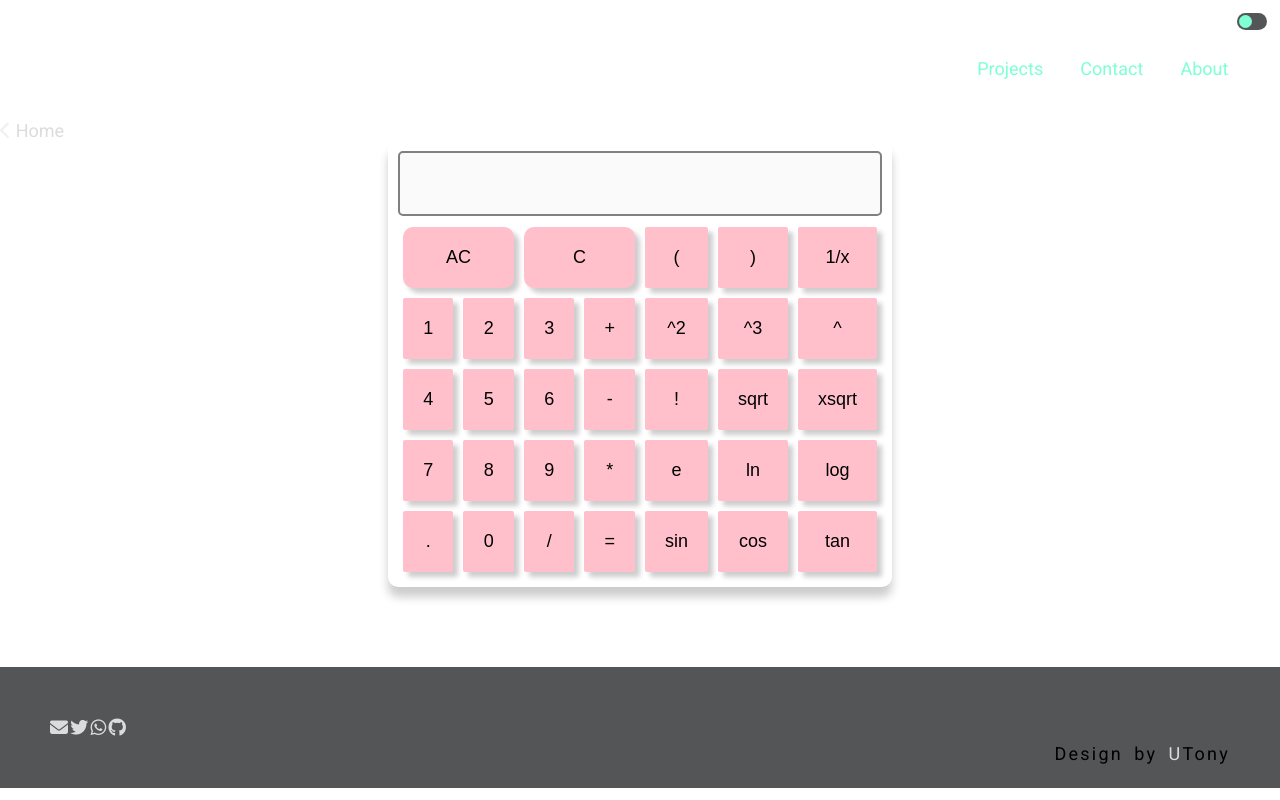
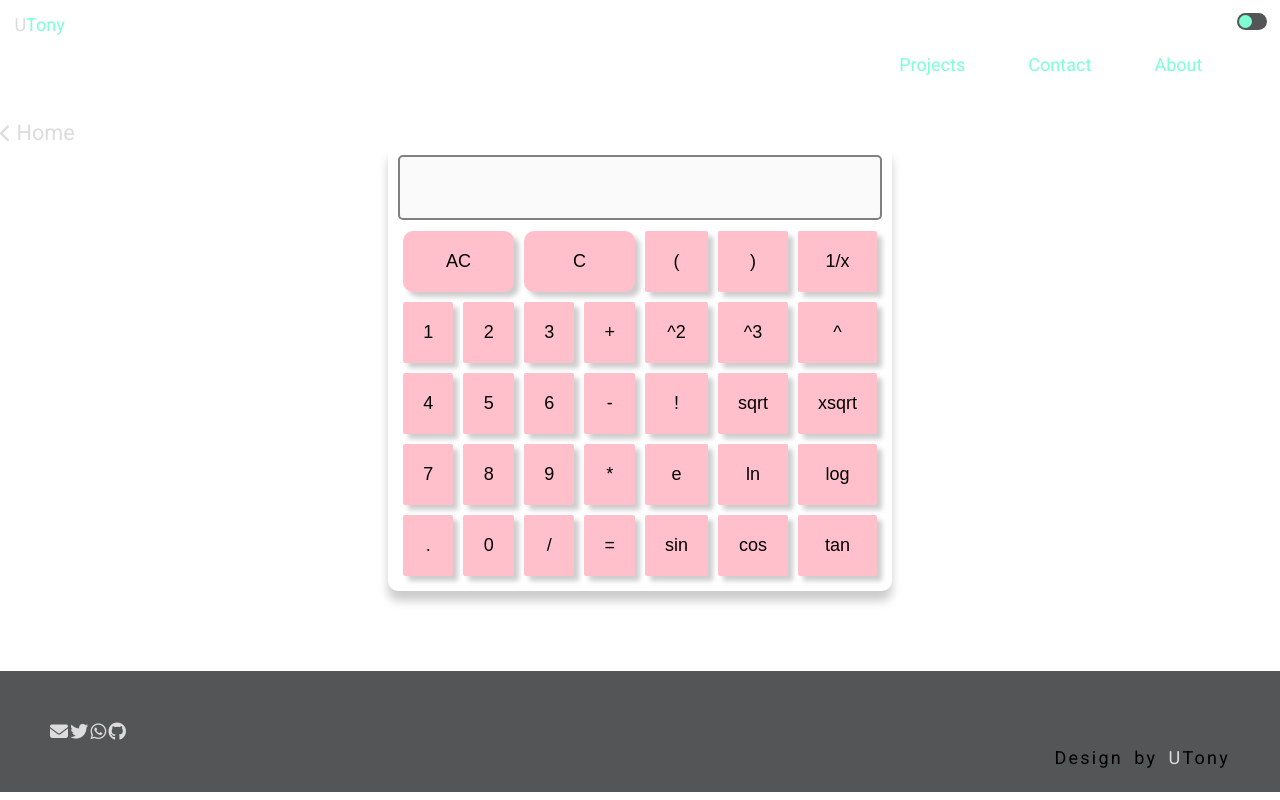
Before and after one commit to UtonyDev/utony-portfolio, a React (Vite) app: page /utonycalc in a window 1280 px wide. Built offline with nearby package versions, Linux system fonts and the light colour scheme.

Commit message:
fixed the logo animation and the dropdown menu on hover

```diff
--- a/src/App.css
+++ b/src/App.css
@@ -72,7 +72,7 @@ box-sizing: border-box;
     display: flex;
     position: fixed;
     justify-content: space-between;
-    top: 0;
+    top: 0 !important;
     width: 100%;
     box-shadow: 0px 2px 2px 0px rgba(0,0,0,0.1);
     z-index: 10000 !important;
@@ -108,15 +108,20 @@ box-sizing: border-box;
    transform: translateY(0) !important;
    transition: transform 1s ease-out;
 }
+.nmeFShow {
+   opacity: 1 !important;
+   transform: translateY(0) !important;
+   transition: transform 1s ease-out;
+}
 
 #icn {
    padding: 0.8em;
    color: var(--iconclr);
 }
  /* menu styles */
-#menurev {
+.menurev {
    position: fixed;
-   top: 3em;
+   top: 2.8em;
    height: 100vh;
    width: 93.25%;
    backdrop-filter: blur(5px);
@@ -131,7 +136,7 @@ box-sizing: border-box;
 .show {
    right: 0;
 }
-#menurev a {
+.menurev a {
    display: block;
    color: var(--aquamFont);
    text-decoration: none;
@@ -301,7 +306,7 @@ p {
 
 /* for medium mobile devices (Tablets) */
 @media screen and (min-width: 600px) {
-   #menurev {
+   .menurev {
       position: fixed;
       top: 3em;
       width: 95%;
@@ -312,7 +317,7 @@ p {
       overflow: hidden;
    }
    .hide {
-      height: 0 !important;
+      height: 100px !important;
       transition: height 1s !important;
    }
    .show {
@@ -333,10 +338,10 @@ p {
    .headr {
       box-shadow: 0px 0px 0px 0px rgba(0,0,0,0.1);
    }
-   #menurev {
+   .menupc {
       position: fixed;
-      top: 3em;
-      height: 5vh !important;
+      top: 2.8em !important;
+      height: auto !important;
       width: 100%;
       display: flex;
       justify-content: flex-end;
@@ -353,7 +358,11 @@ p {
    .show {
       right: 0 !important;
    }
-     #icn {
+   .scrlStatus {
+      top: 80px !important;
+   }
+
+      #icn {
    display: var(--hideContent);
    }
    #slsh {
@@ -363,23 +372,24 @@ p {
       display: var(--hideContent) !important;
    }
    .lnk {
-      margin-right: 30px;
+      margin-right: 56px;
    }
    .morecon {
       margin-left: -10px !important;
-      max-height: 0;
+      height: 0;
       position: absolute;
-      transition: max-height 1s ease;
+      transition: height .5s ease;
       overflow: hidden;
       padding: 0;
       border-radius: 5px;
+      background-color: var(--menuBar);
       box-shadow: 0 4px 30px rgba(0, 0, 0, 0.1); /* Light shadow */
    }
    .moreconv {
-      max-height: 1500px;
+      height: 125px;
       position: absolute;
-      transition: max-height 1s ease;
-      padding: 0;
+      transition: height padding .5s;
+      padding: 10px;
    }
    .more {
       padding: 15px !important;
--- a/src/App.jsx
+++ b/src/App.jsx
@@ -7,11 +7,22 @@ import Footer from './Components/footer';
 import './App.css';
 
 function App() {
+
+  const nameAnimation = () => {
+    setTimeout( () => {
+        const open = window.document.querySelectorAll(".hid");
+        for (let i = 0; i < open.length; i++) {
+            open[i].classList.replace("hid", "rev");
+        }
+    }, 0o0);
+}
+
+
   return (
     <Router>
-      <Header />
+      <Header nameAnimation={nameAnimation} />
       <Routes>
-        <Route path="*" element={<UHomePage />} />
+        <Route path="*" element={<UHomePage nameAnimation={nameAnimation} />} />
         <Route path="/utonycalc" element={<UTonyCalc />} />
       </Routes>
       <Footer />
--- a/src/Components/header.jsx
+++ b/src/Components/header.jsx
@@ -1,9 +1,18 @@
 import React, { PureComponent } from 'react';
 import { useState, useEffect } from 'react';
+import { useLocation } from 'react-router-dom';
 import { Link } from 'react-router-dom';
 import Togicon from './tog-icon/togicon';
 
-function Header() {
+function Header({ nameAnimation }) {
+  const [showDropdown1, setShowDropdown1] = useState(false);
+  const [showDropdown2, setShowDropdown2] = useState(false);
+  const pageLocation = useLocation();
+
+  useEffect(() => {
+    nameAnimation(); // Call the anima function when the component mounts
+  }, []);
+
 
   const dropdwn = () => {
     const link = document.querySelectorAll(".lnk");
@@ -36,12 +45,27 @@ function Header() {
   }
 
   const showMenu = () => {
-        const menu = document.querySelector("#menurev");
-        menu.classList.toggle("show");
+    const menu = document.querySelector("#menu");
+    menu.classList.toggle("show");
 
-        dropdwn();
-        iconFunct();
-      }
+    dropdwn();
+    iconFunct();
+  }
+
+    const handleMouseEnter1 = () => {
+      setShowDropdown1(true);
+    };
+
+    const handleMouseLeave1 = () => {
+      setShowDropdown1(false);
+    };
+    const handleMouseEnter2 = () => {
+      setShowDropdown2(true);
+    };
+
+    const handleMouseLeave2 = () => {
+      setShowDropdown2(false);
+    };
 
       const iconFunct = () => {
         const icon = document.getElementById("icn");
@@ -54,7 +78,7 @@ function Header() {
       }
 
       const resetMenu = () => {
-        const menu = document.querySelector("#menurev");
+        const menu = document.querySelector("#menu");
         const bdy = document.querySelector(".maincon");
 
         if (menu.classList.contains("show")){
@@ -63,33 +87,37 @@ function Header() {
           iconFunct();
         }
       }
-      const pcMenu = () => {
-        setTimeout( () => {
-          if (window.innerWidth == 1024) {
-            dropdwn();
-            console.log("PC");
-          }
-        }, 0o0);
-    }
-
-  useEffect(() => {
-    pcMenu();  // Call the anima function when the component mounts
-  }, []);
 
     const nmeAnima = () => { window.addEventListener("scroll", () => {
+      if (pageLocation === '/') {
         const currentScrl = window.scrollY;
         const targetElement = document.getElementById("target");
-        const triggPoint = targetElement.offsetTop;
-        const triggPointX = triggPoint;
+        const triggPointX = targetElement.offsetTop;
         const nmeDesc = document.getElementById("nme");
+
         if (currentScrl > triggPointX) {
             nmeDesc.classList.replace("nmeHide", "nmeShow");
         } else {
             nmeDesc.classList.replace("nmeShow", "nmeHide");
         }
-    });}
-    nmeAnima();
+    } else {
+      const nmeDesc = document.getElementById("nme");
 
+          nmeDesc.classList.replace("nmeHide", "nmeShow");
+          console.log("youre in calc");
+        }
+  }
+);
+}
+nmeAnima();
+
+const calcLogo = () => {
+  const nmeDesc = document.getElementById("nme");
+
+    nmeDesc.classList.replace("nmeHide", "nmeShow");
+    console.log("youre in calc")
+}
+useEffect(() => {calcLogo();}, []);
 
     return (
         <>
@@ -104,30 +132,28 @@ function Header() {
   <i className="fa-solid fa-bars" onClick={showMenu} id="icn"> </i>
 </div>
 
-<div className="scrlStatus">   </div>
-
-<div id="menurev" className="hide">
+<div id='menu' className="menurev menupc hide">
 
   <Link to="/UHomePage" className="profpic" >
     <img src="" alt="Profile Picture" />  {/* Add a valid image source */}
   </Link>
 
-  <div className="dropdown" >
+  <div className="dropdown" onMouseEnter={handleMouseEnter1} onMouseLeave={handleMouseLeave1} >
     <a className="lnk" >
       <span id="slsh">/</span> Projects <i className="fa-solid fa-chevron-down" id="chev"></i>
     </a>
-    <div className="morecon">
+    <div className={`morecon ${showDropdown1 ? 'moreconv' : ''}`} >
       <Link to="/utonycalc" className="more" onClick={resetMenu}>UTony Calc <hr /></Link>
       <Link to="/work2" className="more">Work 2  <hr /></Link>
       {/* ... other links ... */}
     </div>
   </div>
 
-  <div className="dropdown">
-    <a className="lnk">
+  <div className="dropdown" onMouseEnter={handleMouseEnter2} onMouseLeave={handleMouseLeave2}>
+    <a className="lnk" >
       <span id="slsh">/</span> Contact <i className="fa-solid fa-chevron-down" id="chev"></i>
     </a>
-    <div className="morecon">
+    <div className={`morecon ${showDropdown2 ? 'moreconv' : ''}`} >
       <a href="https://twitter.com/" className="more">
         <i className="fa-brands fa-twitter"></i> Twitter <hr />
       </a>
@@ -143,6 +169,9 @@ function Header() {
   {/* Remove empty div if not needed */}
 </div>
 </div>
+
+<div className="scrlStatus">   </div>
+
 </>
     );
 }
--- a/src/Pages/uhomepage.jsx
+++ b/src/Pages/uhomepage.jsx
@@ -2,19 +2,10 @@ import React from "react";
 import { useState, useRef, useEffect } from 'react';
 
 
-function UHomePage() {
-
-  const anima = () => {
-    setTimeout( () => {
-        const open = window.document.querySelectorAll(".hid");
-        for (let i = 0; i < open.length; i++) {
-            open[i].classList.replace("hid", "rev");
-        }
-    }, 0o0);
-}
+function UHomePage( { nameAnimation }) {
 
   useEffect(() => {
-    anima();  // Call the anima function when the component mounts
+    nameAnimation(); // Call the anima function when the component mounts
   }, []);
 
 return (
@@ -34,7 +25,7 @@ return (
           <span className="utxt">Tony</span>
         </div>
 
-        <div className="gtxt hid" id="target">Junior </div>
+        <div className="gtxt hid" id="target"  >Junior </div>
         <div className="gtxt hid testh"> Frontend </div>
         <div className="gtxt hid">Developer </div>
     </div>
--- a/src/Pages/utonycalc/utonycalc.css
+++ b/src/Pages/utonycalc/utonycalc.css
@@ -28,6 +28,7 @@
     margin-left: 10px;
     color: gainsboro;
     text-decoration: solid;
+    font-size: 1.2em !important;
   }
 
     .cont {
--- a/src/Pages/utonycalc/utonycalc.jsx
+++ b/src/Pages/utonycalc/utonycalc.jsx
@@ -55,7 +55,7 @@ function UTonyCalc() {
     <>
     <div className="calcparent">
     <Link to="/UHomepage" className='back'>
-    <i className="fa-solid fa-chevron-left fa-fade"></i> Home </Link>
+    <i className="fa-solid fa-chevron-left"></i> Home </Link>
     <form>
       <label>
       <div className="calccont">
```
